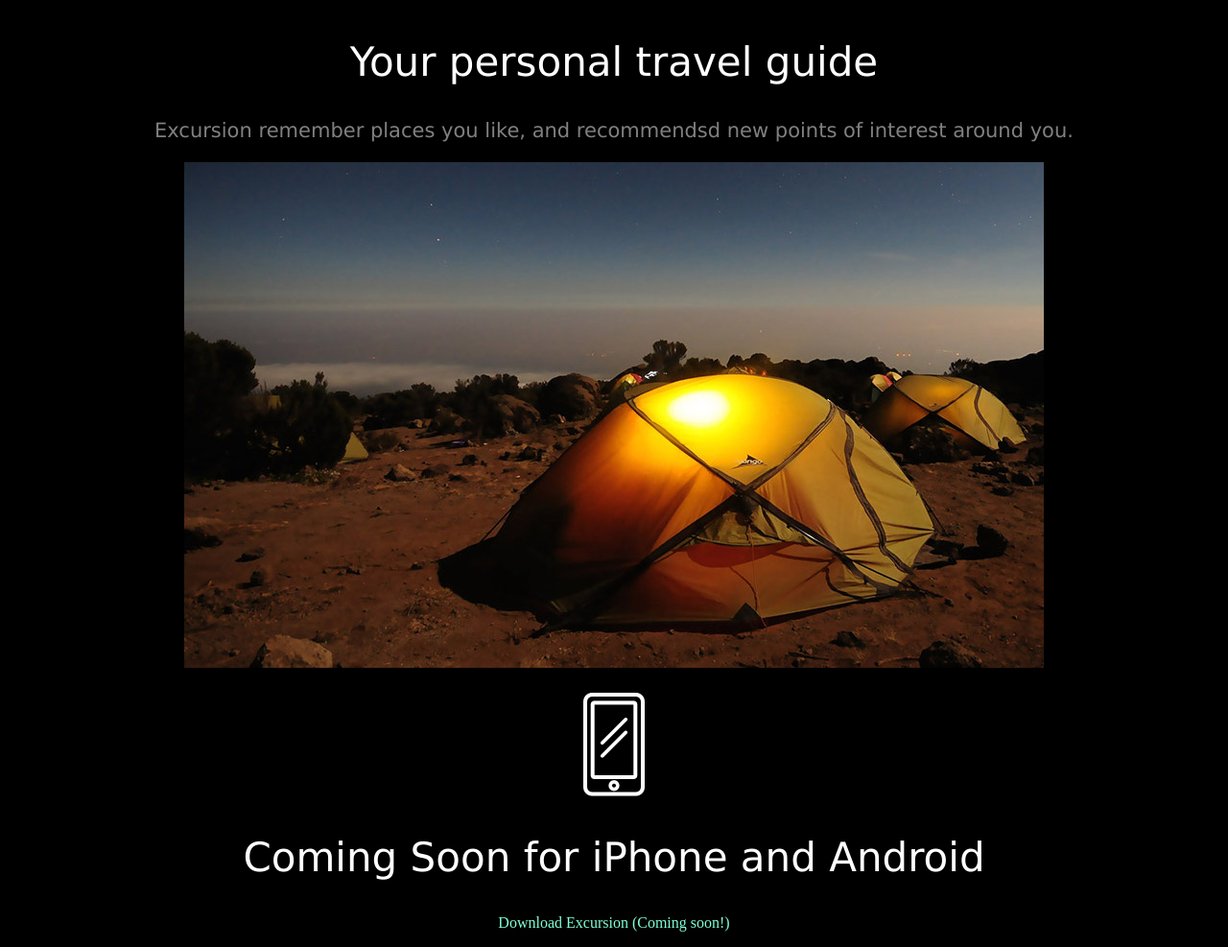
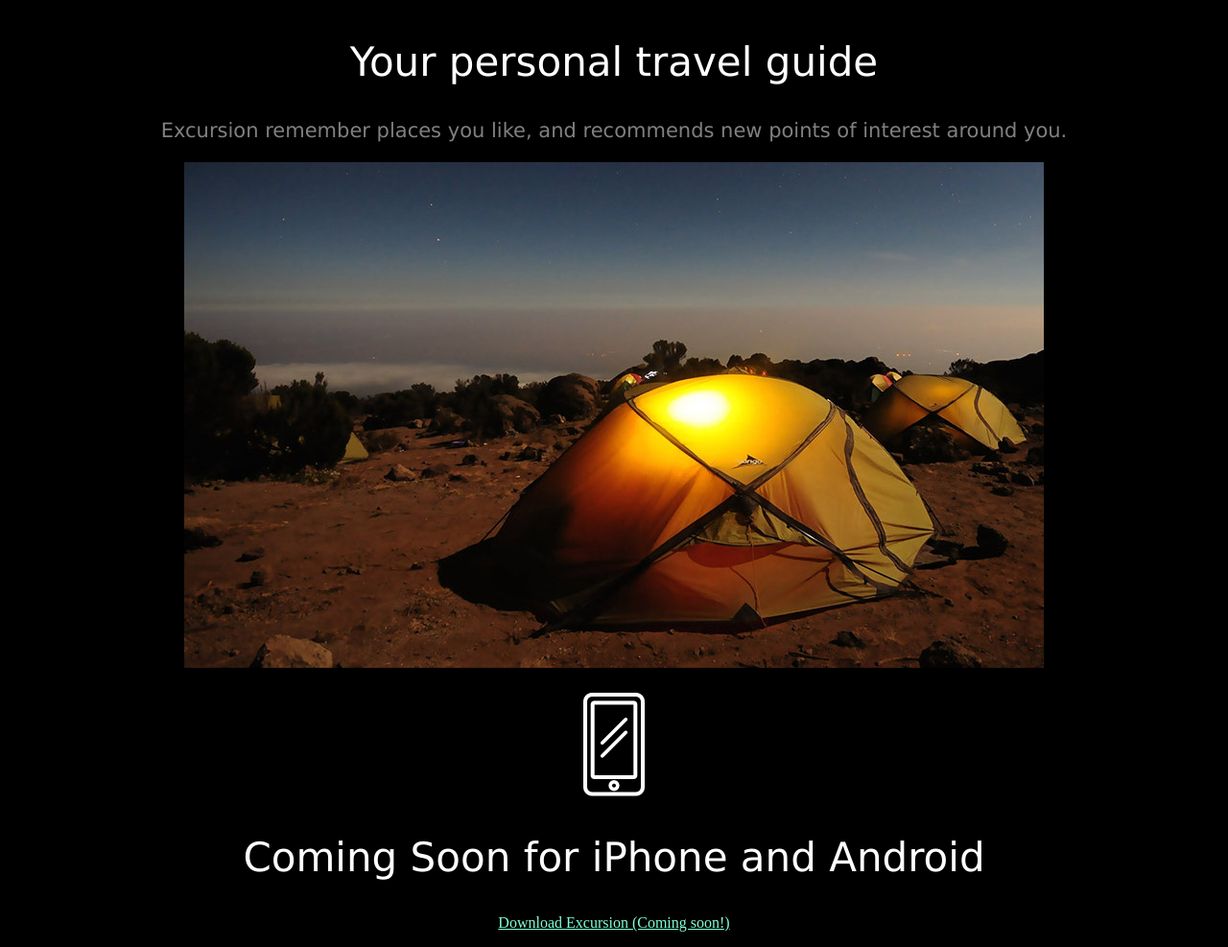
Before and after one commit to s-add/excursion, a plain HTML site: page index.html in a window 1280 px wide. Shown: the part 680-1667 px from the top of the page at 96% size. Drawn offline with Linux system fonts and the light colour scheme.

Commit message:
final with revisions

```diff
--- a/index.html
+++ b/index.html
@@ -13,12 +13,12 @@
           </video>
       </p>
     <h2>Your personal travel guide</h2>
-    <p>Excursion remember places you like, and recommendsd new points
+    <p>Excursion remember places you like, and recommends new points
       of interest around you.</p>
     <p> <img src="resources/images/camp.jpg"/> </p>
     <p> <img src="resources/images/phone.png"/> </p>
     <h2>Coming Soon for iPhone and Android</h2>
-    <a <a class="link"> <href="" target="blank">Download Excursion (Coming soon!) </a>
+    <a href="" target="blank">Download Excursion (Coming soon!) </a>
     <h3>Excursion</h3>
   </body>
 </html>
```
